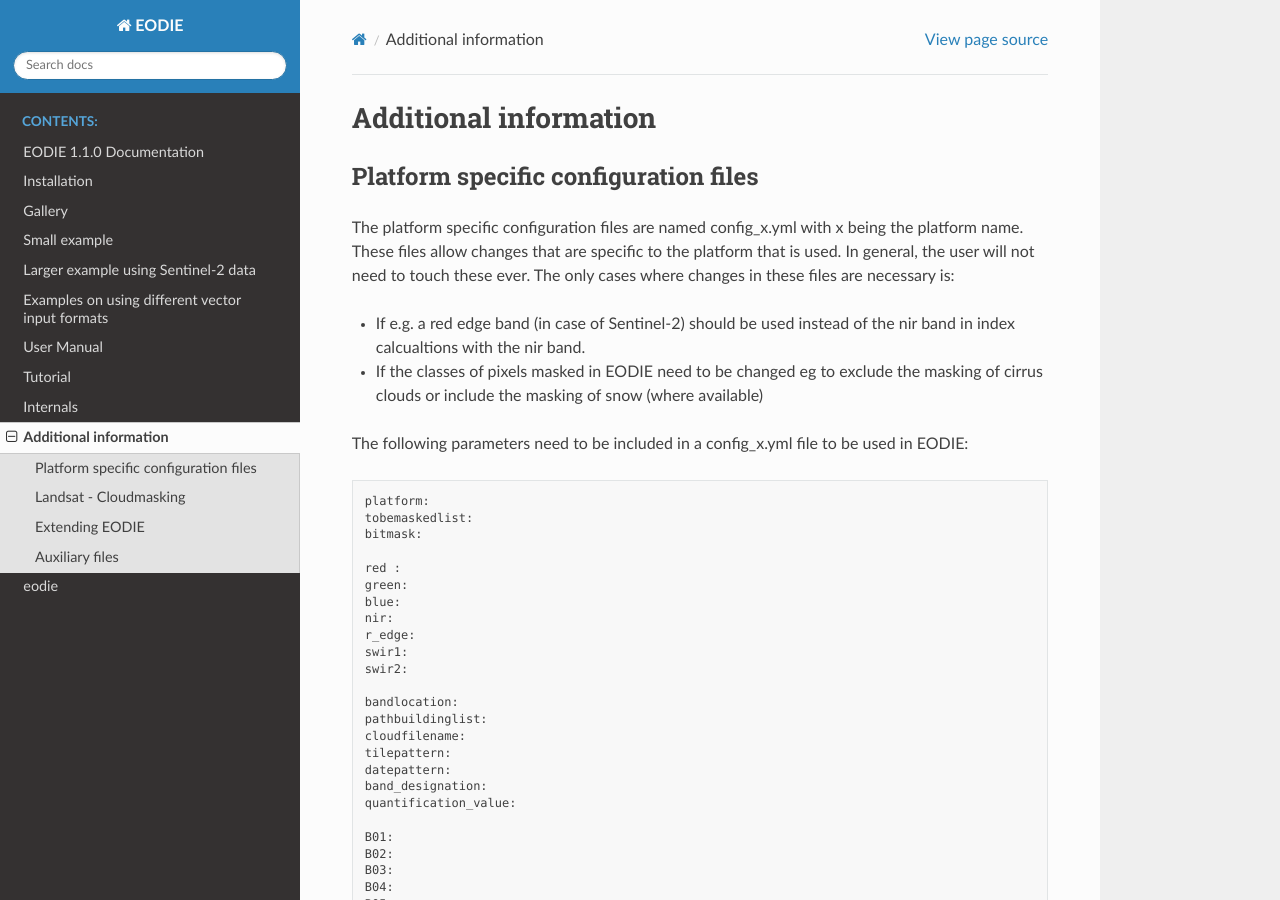
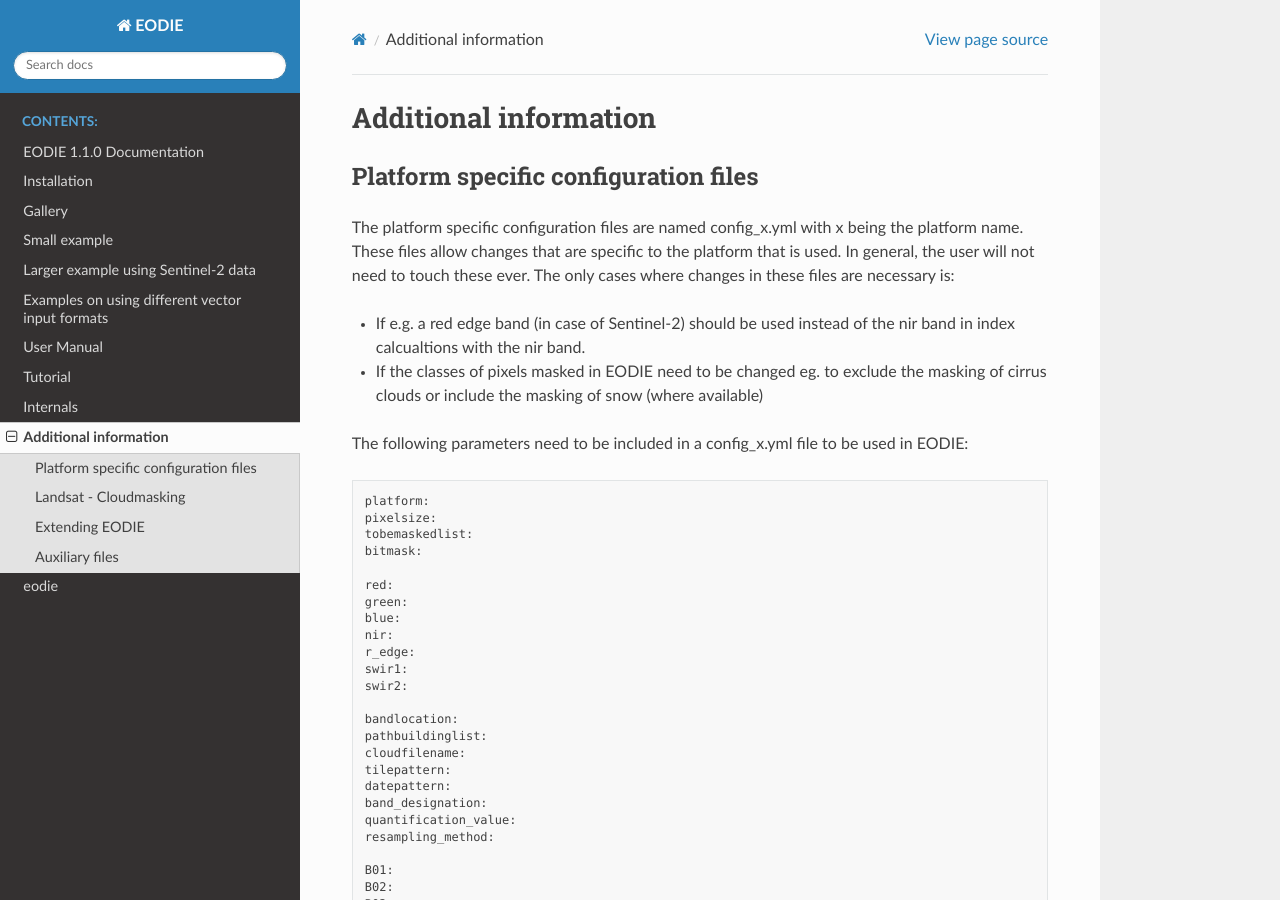
Before and after one commit to samumantha/EODIE, a Sphinx documentation site: the page built from docs/More.rst, in a window 1280 px wide and 900 px high. Built offline with Sphinx 7.4.7 and the Read the Docs theme 2.0.0, drawn with Linux system fonts in a browser that asks for light colours; some of the changed lines change nothing that is shown.

Commit message:
Added pixelsize and resampling_method to config variables

```diff
--- a/docs/More.rst
+++ b/docs/More.rst
@@ -12,17 +12,18 @@ In general, the user will not need to touch these ever.
 The only cases where changes in these files are necessary is:
 
 * If e.g. a red edge band (in case of Sentinel-2) should be used instead of the nir band in index calcualtions with the nir band.
-* If the classes of pixels masked in EODIE need to be changed eg to exclude the masking of cirrus clouds or include the masking of snow (where available)
+* If the classes of pixels masked in EODIE need to be changed eg. to exclude the masking of cirrus clouds or include the masking of snow (where available)
 
 The following parameters need to be included in a config_x.yml file to be used in EODIE:
 
 .. code-block::
 
     platform:
+    pixelsize:
     tobemaskedlist:
     bitmask:
 
-    red :
+    red:
     green:
     blue:
     nir:
@@ -37,6 +38,7 @@ The following parameters need to be included in a config_x.yml file to be used i
     datepattern:
     band_designation:
     quantification_value:
+    resampling_method:
 
     B01:
     B02:
```
